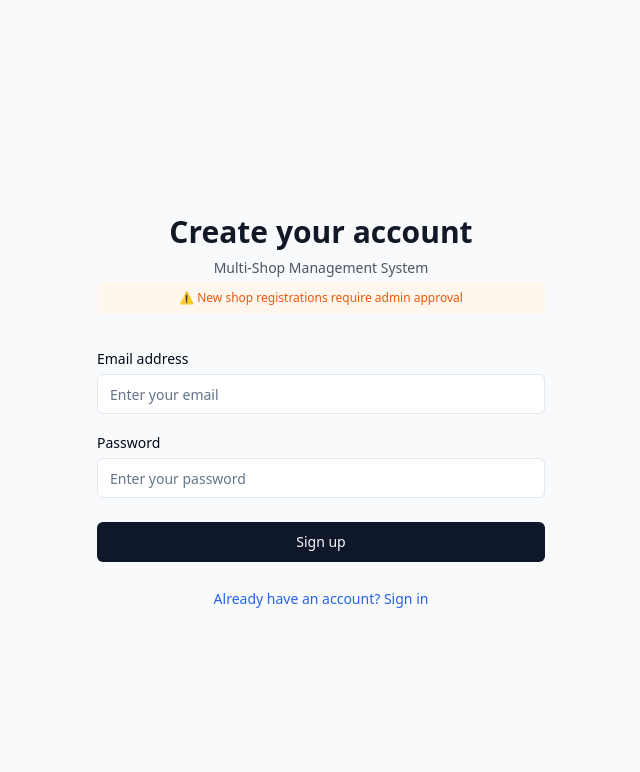
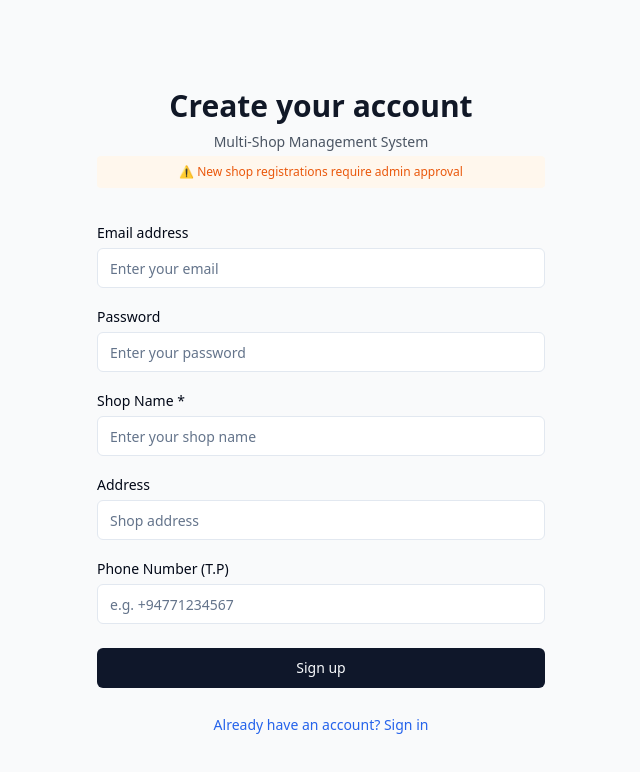
Before and after one commit to samrtchoice9th/ak-spice-dash, a React (Vite) app: page /auth in a window 1280 px wide. Both pictures are taken after a click on the button "Don't have an account? Sign up". Shown: the top 772 px of the page, without its empty margins (319-959 px from the left). Built offline with nearby package versions, Linux system fonts and the light colour scheme.

Commit message:
Added shop details to signup
Co-authored-by: samrtchoice9th <215472388+samrtchoice9th@users.noreply.github.com>

```diff
--- a/src/contexts/AuthContext.tsx
+++ b/src/contexts/AuthContext.tsx
@@ -73,7 +73,7 @@ export const AuthProvider: React.FC<{ children: React.ReactNode }> = ({ children
     return { error };
   };
 
-  const signUp = async (email: string, password: string) => {
+  const signUp = async (email: string, password: string, metadata?: { shop_name?: string; shop_address?: string; shop_phone?: string }) => {
     try {
       // Validate input
       authSchema.parse({ email, password });
@@ -81,13 +81,12 @@ export const AuthProvider: React.FC<{ children: React.ReactNode }> = ({ children
       return { error: { message: validationError.issues?.[0]?.message || 'Invalid input' } };
     }
 
-    // Simple signup without email confirmation
-    // The limitation will be enforced at the Supabase project level
     const { error } = await supabase.auth.signUp({
       email,
       password,
       options: {
-        emailRedirectTo: `${window.location.origin}/`
+        emailRedirectTo: `${window.location.origin}/`,
+        data: metadata || {}
       }
     });
 
--- a/src/contexts/ShopContext.tsx
+++ b/src/contexts/ShopContext.tsx
@@ -9,6 +9,8 @@ export interface Shop {
   owner_id: string;
   status: string;
   created_at: string;
+  address: string | null;
+  phone: string | null;
 }
 
 export interface ShopMember {
--- a/src/pages/Auth.tsx
+++ b/src/pages/Auth.tsx
@@ -12,6 +12,9 @@ const Auth = () => {
   const [isLogin, setIsLogin] = useState(true);
   const [email, setEmail] = useState('');
   const [password, setPassword] = useState('');
+  const [shopName, setShopName] = useState('');
+  const [address, setAddress] = useState('');
+  const [phone, setPhone] = useState('');
   const [loading, setLoading] = useState(false);
   const { signIn, signUp, user } = useAuth();
   const { toast } = useToast();
@@ -28,14 +31,26 @@ const Auth = () => {
     setLoading(true);
 
     try {
-      // Validate input
       const validatedData = authSchema.parse({ email: email.trim(), password });
 
       let result;
       if (isLogin) {
         result = await signIn(validatedData.email, validatedData.password);
       } else {
-        result = await signUp(validatedData.email, validatedData.password);
+        if (!shopName.trim()) {
+          toast({
+            title: "Validation Error",
+            description: "Shop name is required",
+            variant: "destructive"
+          });
+          setLoading(false);
+          return;
+        }
+        result = await signUp(validatedData.email, validatedData.password, {
+          shop_name: shopName.trim(),
+          shop_address: address.trim() || undefined,
+          shop_phone: phone.trim() || undefined,
+        });
       }
 
       if (result.error) {
@@ -116,6 +131,50 @@ const Auth = () => {
                 placeholder="Enter your password"
               />
             </div>
+
+            {!isLogin && (
+              <>
+                <div>
+                  <Label htmlFor="shopName">Shop Name *</Label>
+                  <Input
+                    id="shopName"
+                    type="text"
+                    required
+                    value={shopName}
+                    onChange={(e) => setShopName(e.target.value)}
+                    className="mt-1"
+                    placeholder="Enter your shop name"
+                    maxLength={100}
+                  />
+                </div>
+
+                <div>
+                  <Label htmlFor="address">Address</Label>
+                  <Input
+                    id="address"
+                    type="text"
+                    value={address}
+                    onChange={(e) => setAddress(e.target.value)}
+                    className="mt-1"
+                    placeholder="Shop address"
+                    maxLength={255}
+                  />
+                </div>
+
+                <div>
+                  <Label htmlFor="phone">Phone Number (T.P)</Label>
+                  <Input
+                    id="phone"
+                    type="tel"
+                    value={phone}
+                    onChange={(e) => setPhone(e.target.value)}
+                    className="mt-1"
+                    placeholder="e.g. +94771234567"
+                    maxLength={20}
+                  />
+                </div>
+              </>
+            )}
           </div>
 
           <div>
```
